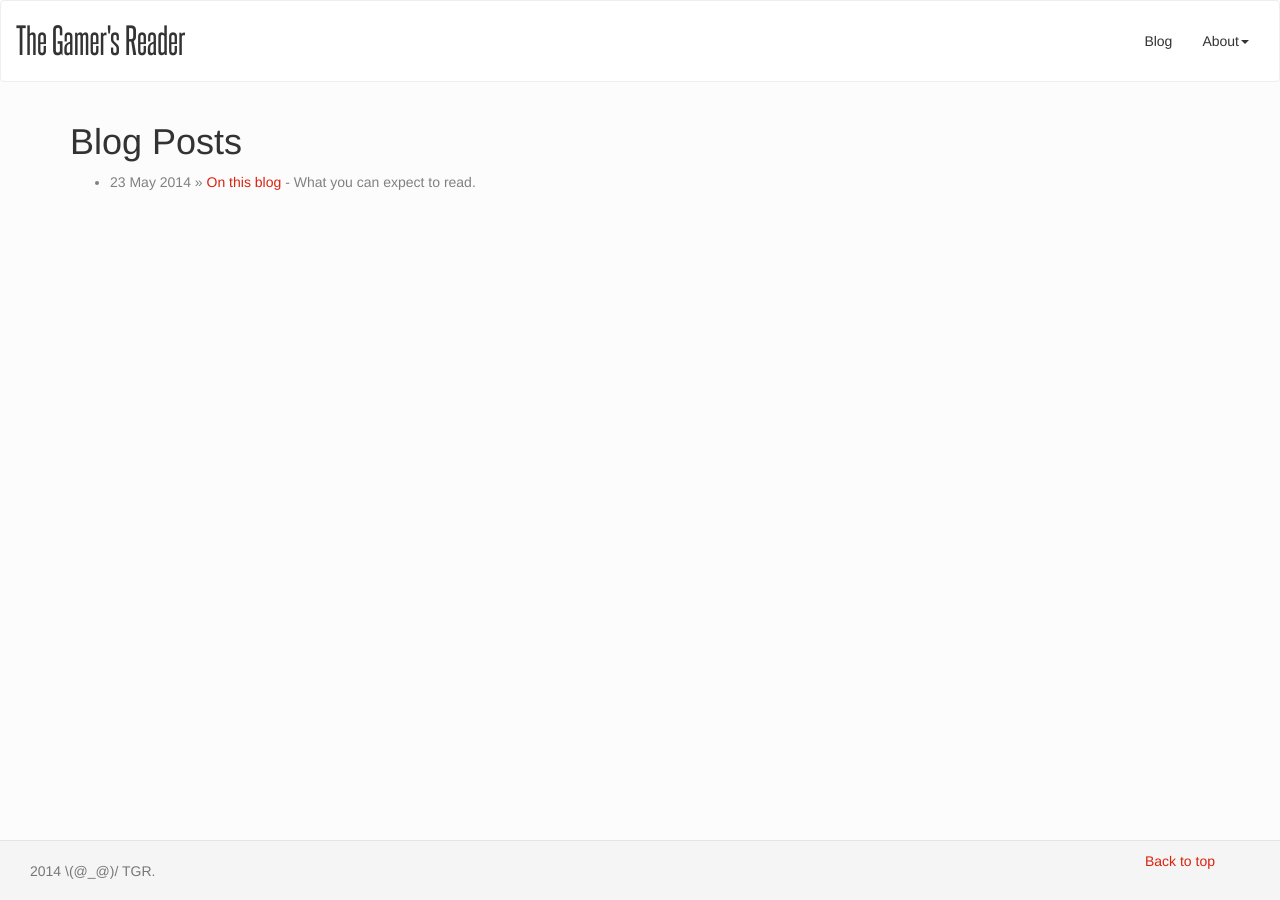
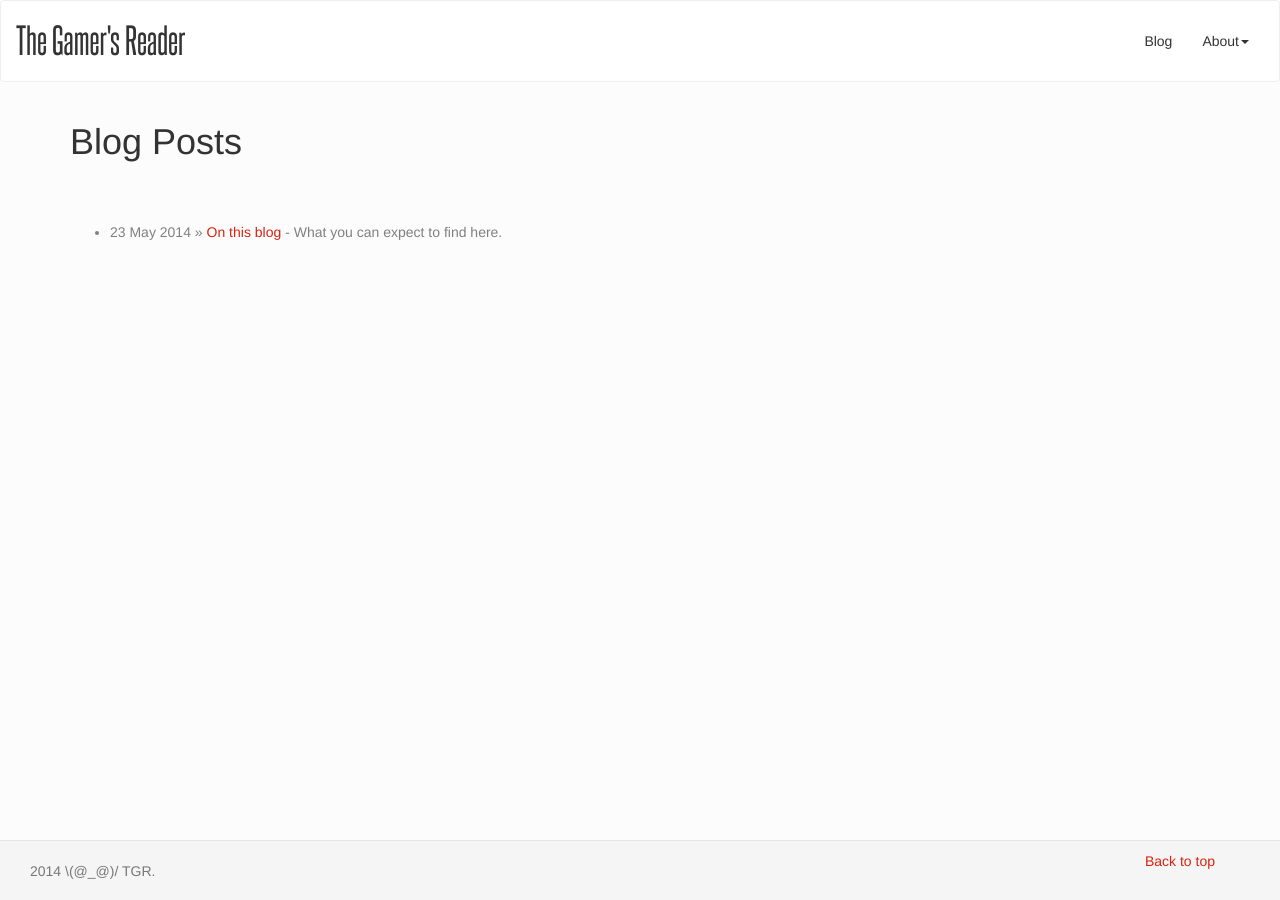
Before and after one commit to Bluezen/TGR-website, a Jekyll site: the page built from blog.html, in a window 1280 px wide. Built offline with Jekyll 4.4.1, drawn with Linux system fonts in a browser that asks for light colours; nearby versions of some CDN libraries; Markdown is read by kramdown in place of the engine named in the settings; a script that is not in the unit is left out.

Commit message:
update blog

```diff
--- a/_posts/2014-05-23-on-this-blog.markdown
+++ b/_posts/2014-05-23-on-this-blog.markdown
@@ -4,7 +4,7 @@ title:  "On this blog"
 categories: blog
 date: 2014-05-23
 description:
-  What you can expect to read.
+  What you can expect to find here.
 ---
 
 If you can overcome the fact that I'm not a native english speaker and that you might encounter terrible grammar (and jokes) here and there, you will be able to find on this blog some -- humble -- insight on the making of the TGR app.
--- a/blog.html
+++ b/blog.html
@@ -4,7 +4,7 @@ title: TGR - Blog
 ---
 
 <div id="home">
-  <h1>Blog Posts</h1>
+  <h1 style="padding-bottom:50px;">Blog Posts</h1>
   <ul class="posts">
     {% for post in site.posts %}
       <li><span>{{ post.date | date_to_string }}</span> &raquo; <a href="{{ post.url }}">{{ post.title }}</a> - {{ post.description }}</li>
```
